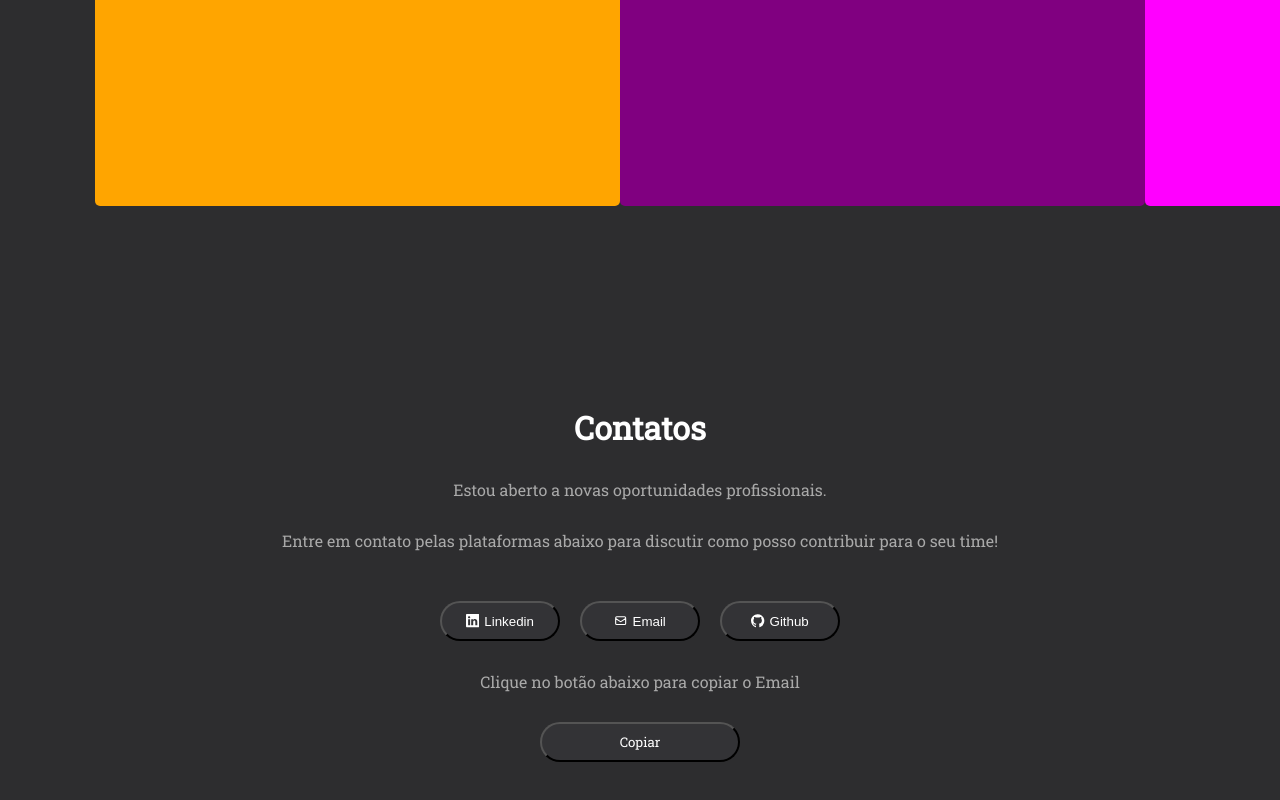
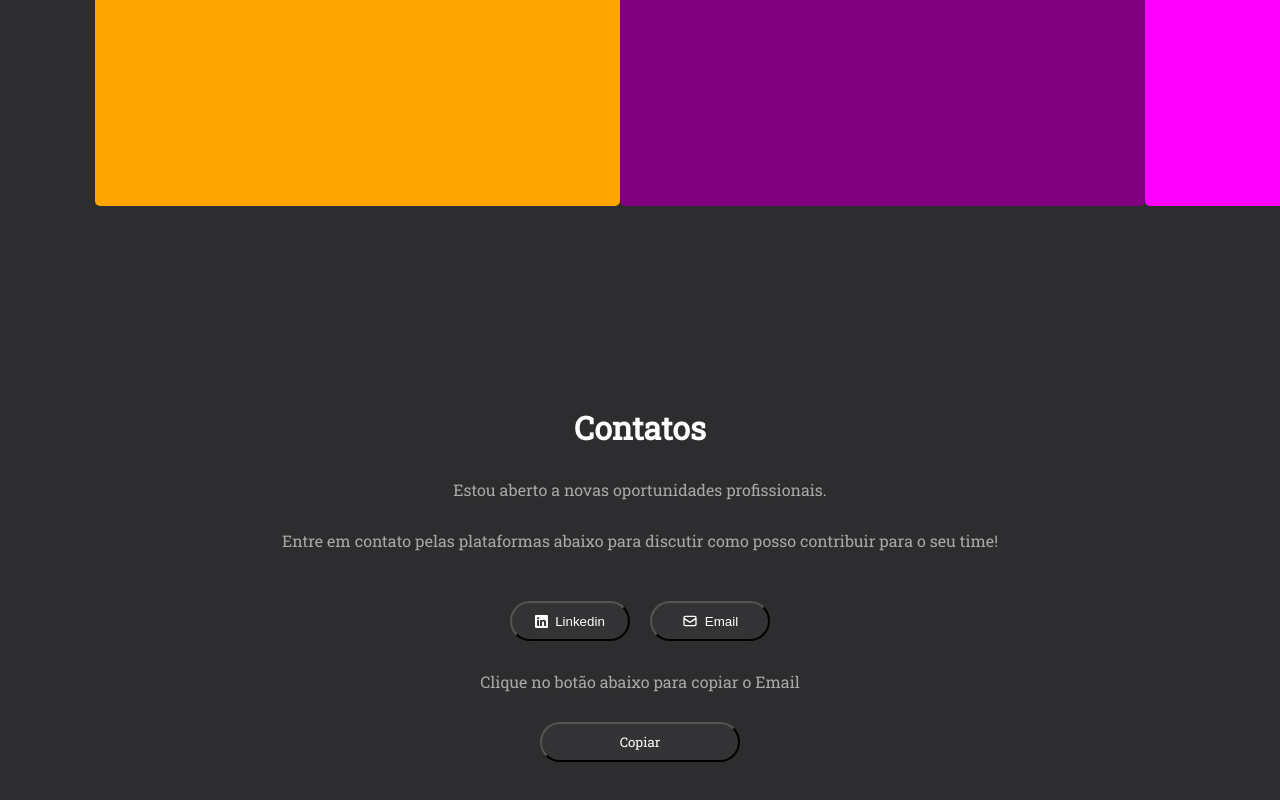
Before and after one commit to WilliamFilh0/Portfolio, a React (Vite) app: page / in a window 1280 px wide. Shown: the part 1608-2408 px from the top of the page. Built offline with nearby package versions, Linux system fonts and the light colour scheme.

Commit message:
feat: Updated the contacts within the contact components

```diff
--- a/src/components/Contact/Contact.jsx
+++ b/src/components/Contact/Contact.jsx
@@ -10,11 +10,11 @@ import {
 export function Contact() {
   return (
     <Center>
-      <Container>
+      {/* <Container>
         <a href="mailto:williamaraujodev@gmail.com" target="_blank">
           <HiOutlineMailP size="2.5rem" />
         </a>
-      </Container>
+      </Container> */}
       <Container>
         <a
           href="https://www.linkedin.com/in/william-filho-23363a26b/"
@@ -23,11 +23,11 @@ export function Contact() {
           <BsLinkedinP size="2.5rem" />
         </a>
       </Container>
-      {/* <Container>
+      <Container>
         <a href="https://github.com/WilliamFilh0" target="_blank">
           <SiGithubP size="2.5rem" />
         </a>
-      </Container> */}
+      </Container>
     </Center>
   );
 }
--- a/src/components/ContactArea/ContactArea.jsx
+++ b/src/components/ContactArea/ContactArea.jsx
@@ -38,21 +38,21 @@ export function ContactArea() {
             target="_blank"
           >
             <ButtonContact>
-              <BsLinkedin /> Linkedin
+              <BsLinkedin size={"0.813rem"} /> Linkedin
             </ButtonContact>
           </a>
 
           <a href="mailto:williamaraujodev@gmail.com" target="_blank">
             <ButtonContact>
-              <HiOutlineMail /> Email
+              <HiOutlineMail size={"1rem"} /> Email
             </ButtonContact>
           </a>
 
-          <a href="https://github.com/WilliamFilh0" target="_blank">
+          {/* <a href="https://github.com/WilliamFilh0" target="_blank">
             <ButtonContact>
               <SiGithub /> Github
             </ButtonContact>
-          </a>
+          </a> */}
         </ContactButtonContainer>
 
         <ContactMessage>
--- a/src/components/ContactArea/styles.js
+++ b/src/components/ContactArea/styles.js
@@ -46,7 +46,7 @@ export const ButtonContact = styled.button`
   background-color: rgba(53, 53, 55, 0.9);
   border-radius: 20px;
   color: white;
-  gap: 5px;
+  gap: 7px;
 
   transition: transform 1s;
 
```
